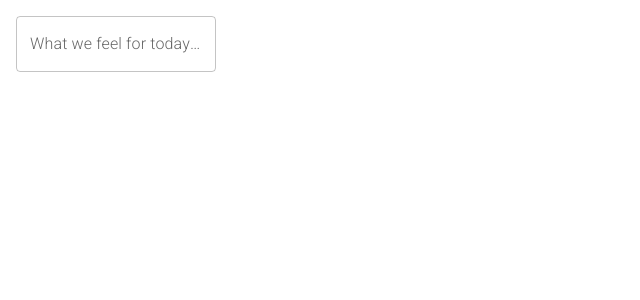
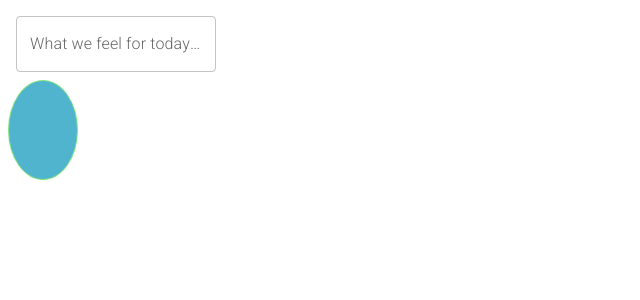
Before and after one commit to joezvan8/MapaPap, a React (Vite) app: page / in a window 1280 px wide. Shown: the top 300 px of the page, without its empty margins (0-640 px from the left). Built offline with nearby package versions, Linux system fonts and the light colour scheme.

Commit message:
Change button from mui to default html

```diff
--- a/src/components/AccountBtn/AccountBtn.tsx
+++ b/src/components/AccountBtn/AccountBtn.tsx
@@ -1,5 +1,4 @@
-import { Button } from "@mui/material";
-import styles from './AccountBtn.module.css';
+import style from './AccountBtn.module.css';
 
 export default function AccountBtn(){
 
@@ -8,6 +7,6 @@ export default function AccountBtn(){
     }
 
     return (
-        <Button className={styles.acctbtn} onClick={navigate}></Button>
+        <button className={style.acctBtn} onClick={navigate}></button>
     );
 }
```
